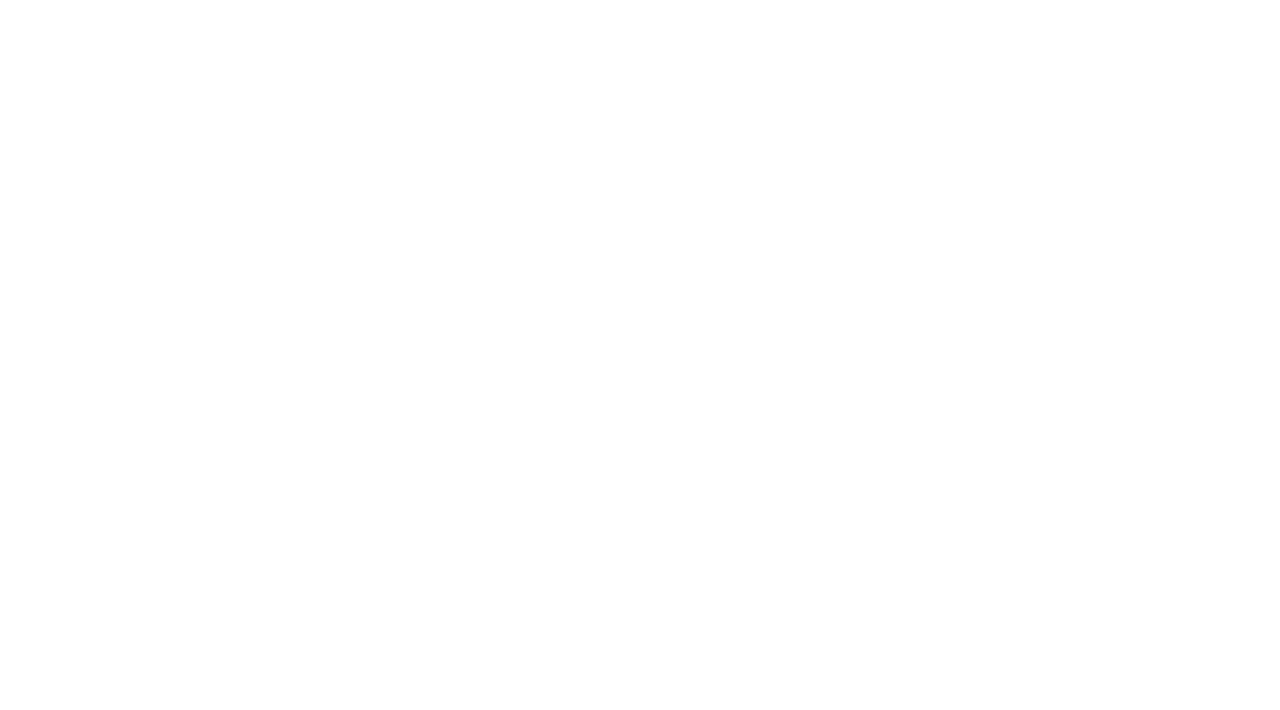
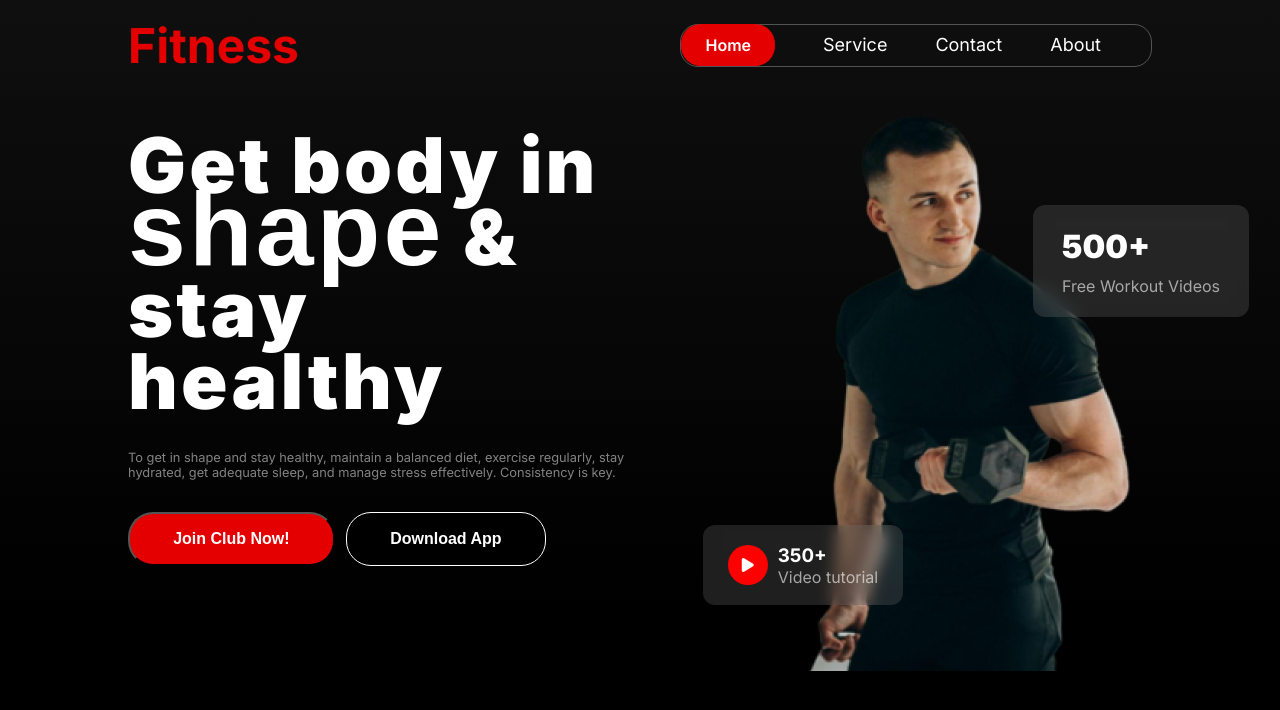
Before and after one commit to SheikhAdnanKobir/Assignment_2_Responsive_Website, a plain HTML site: page index.html in a window 1280 px wide. Drawn offline with Linux system fonts and the light colour scheme; a web font is replaced by a local one.

Commit message:
Header part complete

```diff
--- /dev/null
+++ b/Style/style.css
@@ -0,0 +1,208 @@
+@import url('https://fonts.googleapis.com/css2?family=Inter:wght@100..900&display=swap');
+
+@import url('https://fonts.cdnfonts.com/css/miama');
+
+*{
+    margin: 0;
+    padding: 0;
+}
+p{
+    opacity: .6;
+}
+
+body{
+    font-family: "Inter", sans-serif;
+  margin: 0 auto;
+  max-width: 1440px;
+  background-color: black;
+
+}
+/* header side */
+
+/* this is nav side */
+.header{
+    background:linear-gradient(180deg,rgba(16, 16, 16, 0.94),rgb(0, 0, 0)100%) ;
+    padding: 0 6rem;
+
+}
+
+.nav-container{
+    display: flex;
+    justify-content: space-between;
+    align-items: center;
+    padding: 1rem 2rem;
+}
+
+.fit{
+    color: rgb(228, 0, 0);
+    font-size: 3rem;
+}
+
+.nav-ul{
+    display: flex;
+    gap: 3rem;
+}
+.border{
+    border: 1px solid rgba(255, 255, 255, 0.285);
+    height: 2.4rem;
+    display: flex;
+    justify-content: center;
+    align-items: center;
+    border-radius: 18px;
+    padding-right: 50px;
+    padding-bottom: 2px;
+}
+.nav-bar{
+    display: none;
+}
+
+.nav-ul li,a{
+    list-style: none;
+    text-decoration: none;
+    color: white;
+    font-size: 18px;
+    font-weight: 400;
+}
+
+.btn-primary{
+    background-color: rgb(228, 0, 0);
+    color: white;
+    padding: 0.7rem 1.5rem;
+    border-radius: 20px;
+    font-size: 1rem;
+    font-weight: 600;
+}
+
+/* This is Heading side */
+
+.banner{
+    display: flex;
+    justify-content: space-between;
+    align-items: center;
+    margin: 0 2rem;
+}
+.banner-text{
+    color: white;
+    max-width: 520px;
+
+}
+
+.banner-text h2{
+    font-size: 4.8rem;
+    font-weight: 900;
+    line-height: 4.5rem;
+    margin-bottom: 2rem;
+    letter-spacing: .2rem;
+}
+.shape{
+    font-family: 'Miama', sans-serif;
+    font-size: 6.5rem;
+    line-height: 2.5rem;
+}
+.banner-text p{
+    font-size: .8rem;
+    font-weight: 400;
+    opacity: .5;
+}
+
+.button-banner{
+    margin-top: 2rem;
+    display: flex;
+    gap: 0.7rem;
+}
+.btn-1, .btn-2{
+    padding: 1rem 2.7rem;
+    border-radius: 25px;
+}
+.btn-2{
+    background-color: rgb(0, 0, 0);
+    border: 1px solid white;
+}
+.free h3{
+    font-size: 2rem;
+    font-weight: 900;
+    margin-left: -70px;
+}
+
+.bnnr-img-facilities{
+    display: flex;
+    justify-content: center;
+    align-items: center;
+    gap: 10px;
+    color: white;
+    background-color: rgba(137, 137, 137, 0.227);
+    border-radius: 12px;
+    height: 80px;
+    width: 200px;
+    backdrop-filter: blur(8px);
+    margin-top: -150px;
+    margin-left: -100px;
+}
+.free{
+    position: absolute;
+    flex-direction: column;
+    padding: 1rem 0.5rem;
+    margin-top: -470px;
+    margin-left: 230px;
+}
+.bnnr-red-icon{
+    height: 40px;
+    width: 40px;
+    background-color: red;
+    border-radius: 50%;
+    display: flex;
+    justify-content: center;
+    align-items: center;
+}
+
+
+@media screen and (max-width:576px) {
+
+/* header part */
+
+    .nav-container{
+        display: flex;
+        justify-content: center;
+        align-items: center;
+        gap: 75px;
+    }
+    .nav-ul{
+        display: none;
+    }
+    .nav-bar{
+        display: block;
+        color: rgb(255, 255, 255);
+        font-size: 30px;
+        margin-right: -50px;
+    }
+    .banner{
+        flex-direction: column;
+        width: 100%;
+    }
+    .club{
+        display: none;
+    }
+    .btn-1,.btn-2{
+        height: 60px;
+        width: 180px;
+        font-size: 1em;
+        align-items: center;
+    }
+    .free{
+        margin-left: 190px;
+        margin-top: -500px;
+        padding-left: 20px;
+        height: 50px;
+        width: 160px;
+    }
+    .free h3{
+        font-size: 1.8em;
+    }
+    .free p{
+        font-size: .8em;
+        padding-right: 30px;
+    }
+    .icon{
+        margin-left:-20px;
+    }
+}
--- a/index.html
+++ b/index.html
@@ -4,13 +4,49 @@
     <meta charset="UTF-8">
     <meta name="viewport" content="width=device-width, initial-scale=1.0">
     <title>Gym Guru</title>
+    <script src="https://kit.fontawesome.com/2ae42bbbc0.js" crossorigin="anonymous"></script>
+    <link rel="stylesheet" href="Style/style.css">
 </head>
 <body>
-    <header>
-
+    <header class="header">
+        <nav class="nav-container">
+            <h1 class="fit">Fitness</h1>
+            <div class="">
+                <ul class="nav-ul border">
+                    <li><a href="" class="btn-primary">Home</a></li>
+                    <li><a href="">Service</a></li>
+                    <li><a href="">Contact</a></li>
+                    <li><a href="">About</a></li>
+                </ul>
+            </div>
+            <p class="nav-bar"><i class="fa-solid fa-bars"></i></p>
+        </nav>
+        <div class="banner">
+            <div class="banner-text">
+                <h2>Get body in<br> <span class="shape">shape</span> & stay <br>healthy</h2>
+                <p>
+                    To get in shape and stay healthy, maintain a balanced diet, exercise regularly, stay hydrated, get adequate sleep, and manage stress effectively. Consistency is key.</p>
+               <div class="button-banner">
+                <button class="btn-primary btn-1">Join <span class="club">Club</span> Now!</button>
+                <button class="btn-primary btn-2">Download App</button>
+               </div>
+            </div>
+            <div class="banner-image">
+                <img src="images/Images 2.png" alt="banner image">
+                <div class="bnnr-img-facilities free">
+                    <h3>500+</h3>
+                    <p>Free Workout Videos</p>
+                </div>
+                <div class="bnnr-img-facilities icon">
+                    <div class="bnnr-red-icon"><i class="fa-solid fa-play"></i></div>
+                    <div>                                            <h3>350+</h3>
+                        <p>Video tutorial</p>
+                    </div>
+                </div>
+            </div>
+        </div>
     </header>
     <main>
-
     </main>
     <footer>
 
```
